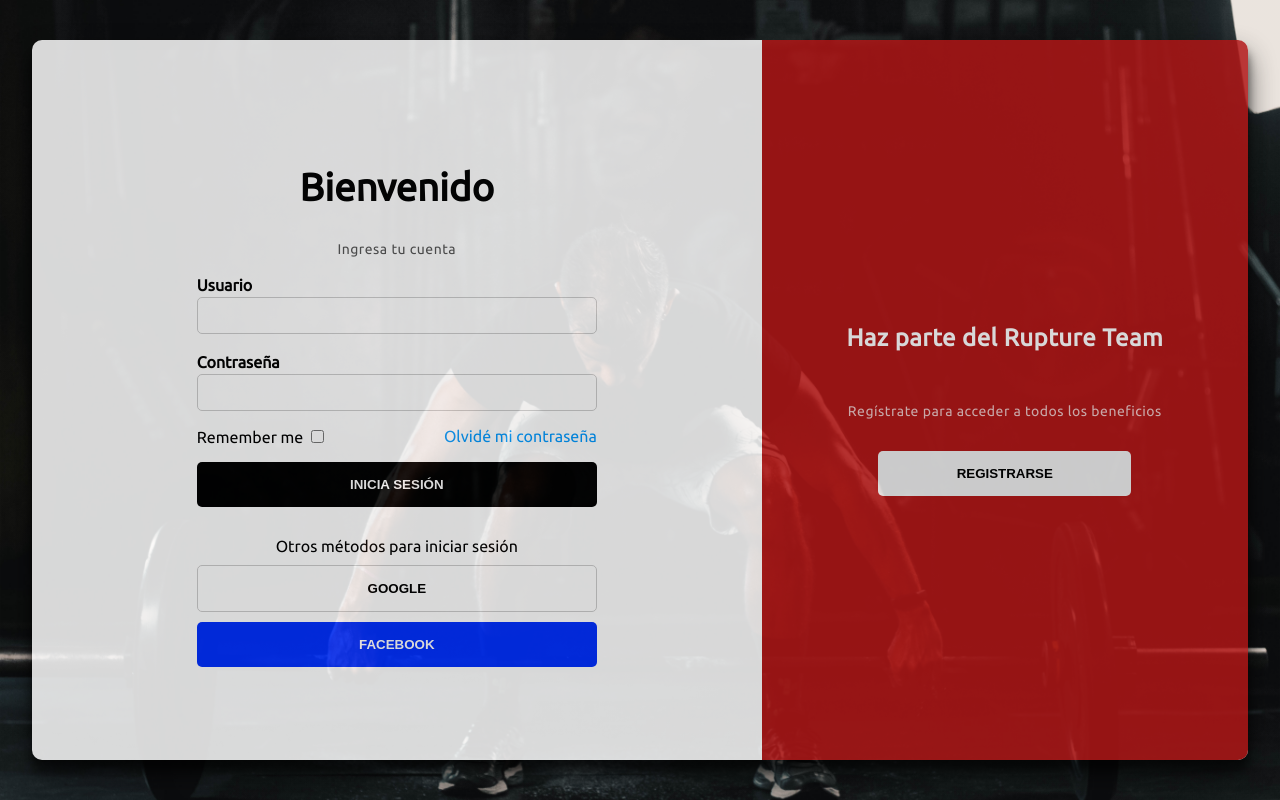
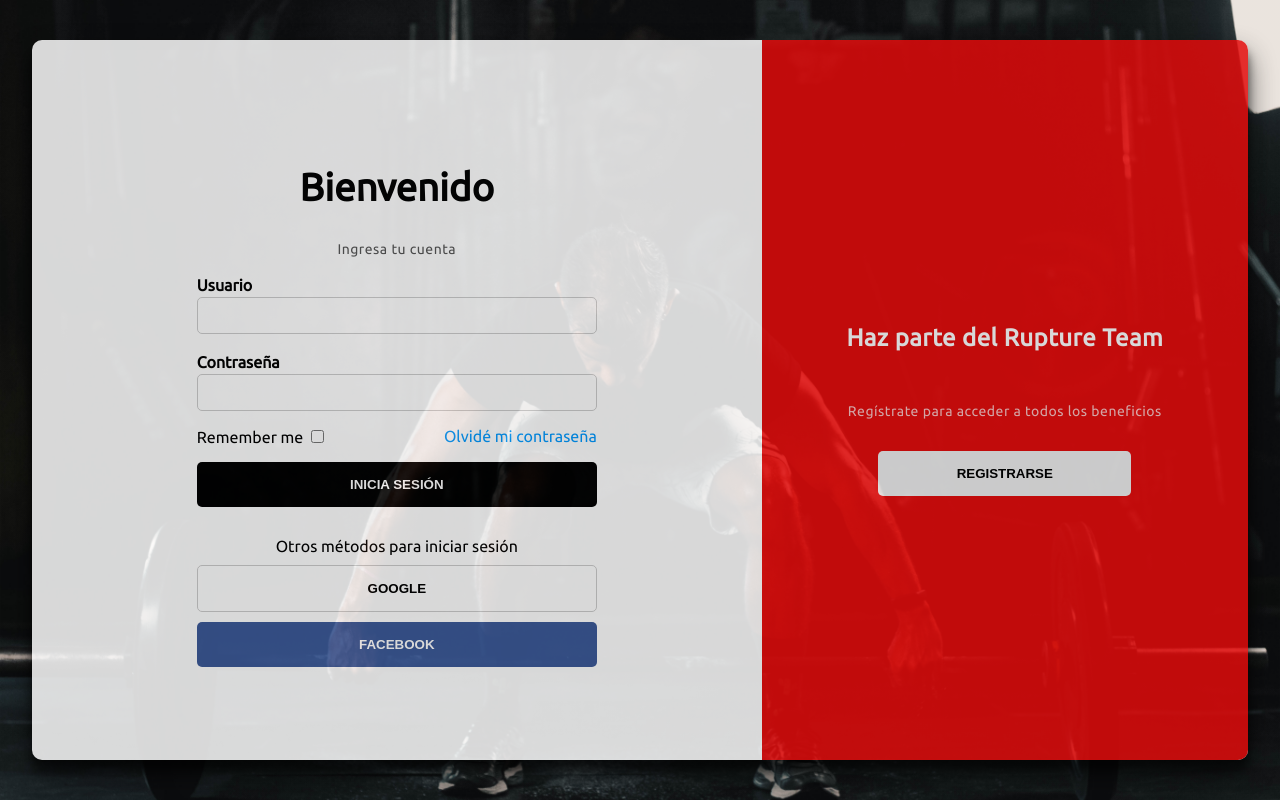
Before and after one commit to AtomRupture/proyecto_rupture, a PHP site: page /login.html in a window 1280 px wide. Run offline with PHP 8.4, Linux system fonts and the light colour scheme.

Commit message:
Update style_form.css

```diff
--- a/css/style_form.css
+++ b/css/style_form.css
@@ -116,12 +116,12 @@ body{
 }
 
 .btn.btn-facebook{
-    background-color: #002fff;
+    background-color: #3b5998;
     color: white;
 }
 
 .btn.btn-facebook:hover{
-    background-color: #2600ff;
+    background-color: #3b5998;
 }
 
 .btn.btn-google{
@@ -135,7 +135,7 @@ body{
 }
 
 .form-main .container-registro{
-    background-color: #b11616;
+    background-color: #e40b0b;
     height: 100%;
     width: 50%;
     display: flex;
```
